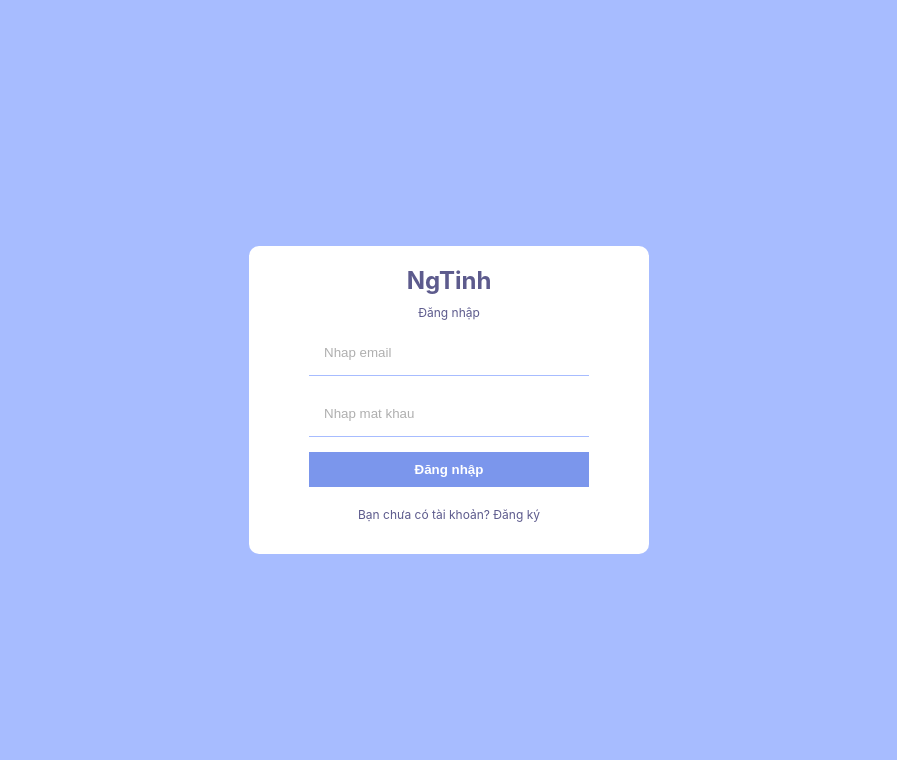
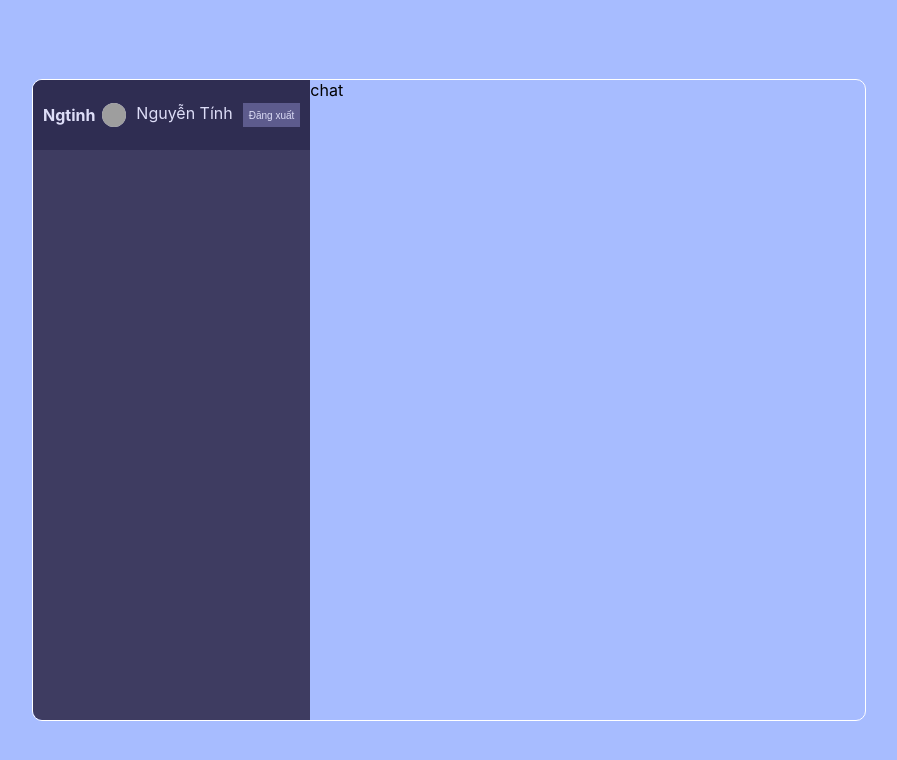
Before and after one commit to Ngtinhs/ReactjsChatAppFirebase, a React (Create React App) app: page / in a window 1280 px wide. Shown: the top 760 px of the page, without its empty margins (191-1088 px from the left). Built offline with nearby package versions, Linux system fonts and the light colour scheme; grey boxes are pictures that could not be loaded.

Commit message:
Design Navbar

```diff
--- a/src/App.js
+++ b/src/App.js
@@ -1,12 +1,13 @@
 import './App.css';
 import Dangky from './pages/Dangky';
 import Dangnhap from './pages/Dangnhap';
+import Home from './pages/Home';
 import "./style.scss"
 
 function App() {
   return (
     <div>
-      <Dangnhap />
+      <Home />
     </div>
   );
 }
--- /dev/null
+++ b/src/components/Chat.jsx
@@ -0,0 +1,9 @@
+import React from 'react'
+
+const chat = () => {
+  return (
+    <div className='chat'>chat</div>
+  )
+}
+
+export default chat
--- /dev/null
+++ b/src/components/Navbar.jsx
@@ -0,0 +1,16 @@
+import React from 'react'
+
+const Navbar = () => {
+  return (
+    <div className='navbar'>
+        <span className='logo'>Ngtinh</span>
+        <div className="user">
+            <img src="https://scontent.fsgn5-6.fna.fbcdn.net/v/t39.30808-6/274615944_1400460803744919_641614232942927374_n.jpg?_nc_cat=108&ccb=1-7&_nc_sid=8bfeb9&_nc_ohc=DbaZXkwdsPEAX8QSJCe&_nc_ht=scontent.fsgn5-6.fna&oh=00_AT-6RSdooTNyXHuuMNHTfIgOlHEVJ_j6jcL2vRKjdQHX-A&oe=633CCE8D" alt="ngiu tinhs" />
+            <span>Nguyễn Tính</span>
+            <button>Đăng xuất</button>
+        </div>
+    </div>
+  )
+}
+
+export default Navbar
--- /dev/null
+++ b/src/components/Sidebar.jsx
@@ -0,0 +1,12 @@
+import React from 'react'
+import Navbar from './Navbar'
+
+const Sidebar = () => {
+  return (
+    <div className='sidebar'>
+        <Navbar />
+    </div>
+  )
+}
+
+export default Sidebar
--- a/src/pages/Dangky.jsx
+++ b/src/pages/Dangky.jsx
@@ -5,12 +5,12 @@ const Dangky = () => {
   return (
     <div className='formContainer'>
         <div className='formWrapper'>
-            <div className="logo">NgTinh</div>
+            <div className="logo">Tính như</div>
             <div className="title">Đăng ký</div>
             <form>
-                <input type="text" placeholder='Nhap ten cua ban'/>
-                <input type="emal" placeholder='Nhap email' />
-                <input type="password" placeholder='Nhap mat khau'/>
+                <input type="text" placeholder='Nhập tên của bạn'/>
+                <input type="emal" placeholder='Nhập email' />
+                <input type="password" placeholder='Nhập mật khẩu'/>
                 <input style={{display: "none"}} type="file" id="file" />
                 <label htmlFor="file">
                     <img src={Add} alt="" />
--- a/src/pages/Dangnhap.jsx
+++ b/src/pages/Dangnhap.jsx
@@ -5,11 +5,11 @@ const Dangnhap = () => {
   return (
     <div className='formContainer'>
         <div className='formWrapper'>
-            <div className="logo">NgTinh</div>
+            <div className="logo">Tính Như</div>
             <div className="title">Đăng nhập</div>
             <form>
-                <input type="emal" placeholder='Nhap email' />
-                <input type="password" placeholder='Nhap mat khau'/>
+                <input type="emal" placeholder='Nhập email' />
+                <input type="password" placeholder='Nhập mật khẩu'/>
                 <button>Đăng nhập</button>
             </form>
             <p>Bạn chưa có tài khoản? Đăng ký</p>
--- a/src/pages/home.jsx
+++ b/src/pages/home.jsx
@@ -1,8 +1,15 @@
 import React from 'react'
+import Sidebar from '../components/Sidebar'
+import Chat from '../components/Chat'
 
 const home = () => {
   return (
-    <div>home</div>
+    <div className="home">
+      <div className="container">
+        <Sidebar />
+        <Chat />
+      </div>
+    </div>
   )
 }
 
--- a/src/style.scss
+++ b/src/style.scss
@@ -68,7 +68,75 @@
         color: #5d5b8d;
         font-size: 12px;
         margin-top: 10px;
+    }
+}
+}
+
+
+.home {
+    background-color: #a7bcff;
+    height: 100vh;
+    display: flex;
+    align-items: center;
+    justify-content: center;
+
+
+
+    .container {
+        border: 1px solid white;
+        border-radius: 10px;
+        width: 65%;
+        height: 80%;
+        display: flex;
+        overflow: hidden;
+
+        .sidebar {
+            flex: 1;
+            background-color: #3e3c61;
+
+            .navbar {
+                display: flex;
+                align-items: center;
+                background-color: #2f2d52;
+                height: 50px;
+                padding: 10px;
+                justify-content: space-between;
+                color: #ddddf7;
+
+                .logo {
+                    font-weight: bold;
+                }
+
+
+                .user {
+                    display: flex;
+                    gap: 10px;
+
+
+                    img {
+                        background-color: #ddddf7;
+                        height: 24px;
+                        width: 24px;
+                        border-radius: 50%;
+                        object-fit: cover;
+                    }
+
+                    button {
+                        background-color: #5d5b8d;
+                        color: #ddddf7;
+                        font-size: 10px;
+                        border: none;
+                        cursor: pointer;
+
+                    }
+                }
+
+            }
+        }
+
+        .chat {
+            flex: 2;
+        }
 
     }
 }
-}
```
Also changed, not shown: src/components/Chats.jsx (added, +9 -0 lines), src/components/Input.jsx (added, +9 -0 lines), src/components/Message.jsx (added, +9 -0 lines), src/components/Search.jsx (added, +9 -0 lines).
